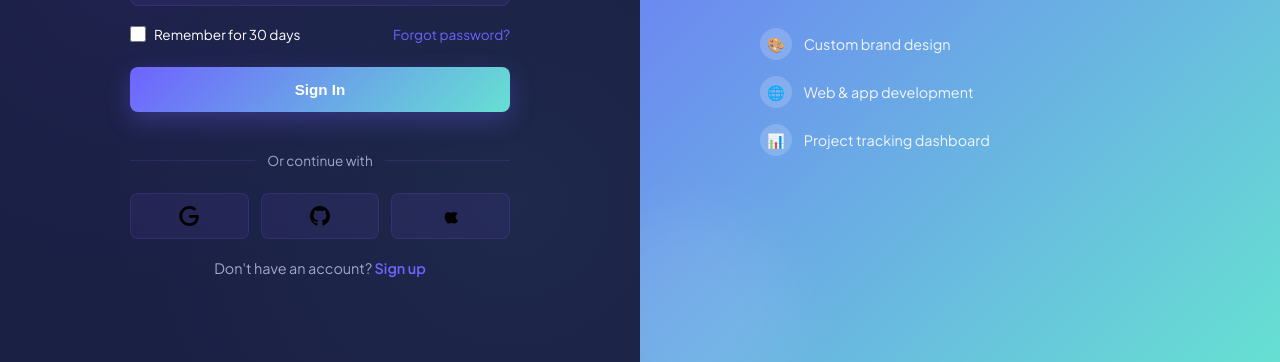
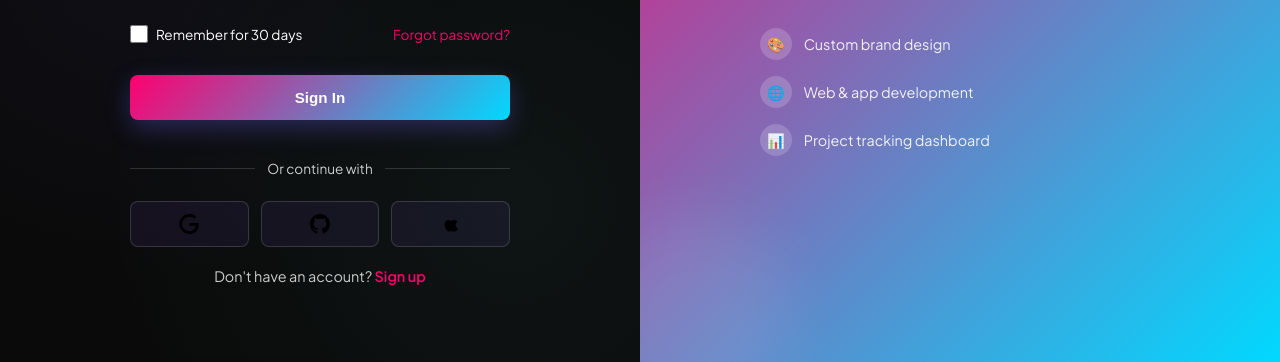
Before and after one commit to om1251030180-cmyk/Omiostudio, a website: page login.html in a window 1280 px wide. Shown: the part 438-800 px from the top of the page. Drawn offline with Linux system fonts and the light colour scheme.

Commit message:
Update all auth pages to match established theme: black/white palette with neon accents (#ff006e, #00d9ff, #ffd60a) and modern checkbox styling

```diff
--- a/login.html
+++ b/login.html
@@ -9,21 +9,21 @@
   <link href="https://fonts.googleapis.com/css2?family=DM+Serif+Display:wght@400&family=Outfit:wght@400;500;600;700;800&family=Plus+Jakarta+Sans:wght@400;500;600;700&display=swap" rel="stylesheet" />
   <style>
     :root {
-      --primary: #6f63ff;
-      --primary-light: #7b7cff;
-      --primary-dark: #5a4ce3;
-      --secondary: #66e0d2;
-      --accent: #ff5722;
-      --dark-bg: #0a0e27;
-      --dark-surface: #1a1f44;
+      --primary: #ff006e;
+      --secondary: #00d9ff;
+      --accent: #ffd60a;
+      --dark-bg: #000000;
+      --dark-surface: #0a0a0a;
+      --dark-card: #1a1a1a;
       --dark-text: #ffffff;
-      --dark-text-soft: #a0a8c8;
-      --dark-border: rgba(139, 92, 246, 0.15);
-      --light-bg: #f0f5ff;
-      --light-surface: #ffffff;
-      --light-text: #1a1f44;
+      --dark-text-soft: #cccccc;
+      --dark-border: rgba(255, 255, 255, 0.15);
+      --light-bg: #ffffff;
+      --light-surface: #f5f5f5;
+      --light-card: #ffffff;
+      --light-text: #000000;
       --light-text-soft: #666666;
-      --light-border: rgba(111, 99, 255, 0.15);
+      --light-border: rgba(0, 0, 0, 0.08);
       --ease: cubic-bezier(0.22, 1, 0.36, 1);
     }
 
@@ -254,13 +254,31 @@
       font-size: 0.85rem;
       cursor: pointer;
       user-select: none;
+      padding: 8px 0;
     }
 
     .checkbox-label input {
-      width: 16px;
-      height: 16px;
+      width: 18px;
+      height: 18px;
       cursor: pointer;
       accent-color: var(--primary);
+      border-radius: 4px;
+      border: 2px solid var(--dark-border);
+      transition: all 0.3s ease;
+    }
+
+    body[data-theme='light'] .checkbox-label input {
+      border-color: var(--light-border);
+    }
+
+    .checkbox-label input:hover {
+      border-color: var(--primary);
+      box-shadow: 0 0 0 3px rgba(255, 0, 110, 0.1);
+    }
+
+    .checkbox-label input:checked {
+      background: linear-gradient(135deg, var(--primary), var(--secondary));
+      border-color: transparent;
     }
 
     .forgot-password {
```
Also changed, not shown: reset-password.html (+13 -13 lines), signup.html (+33 -15 lines).
